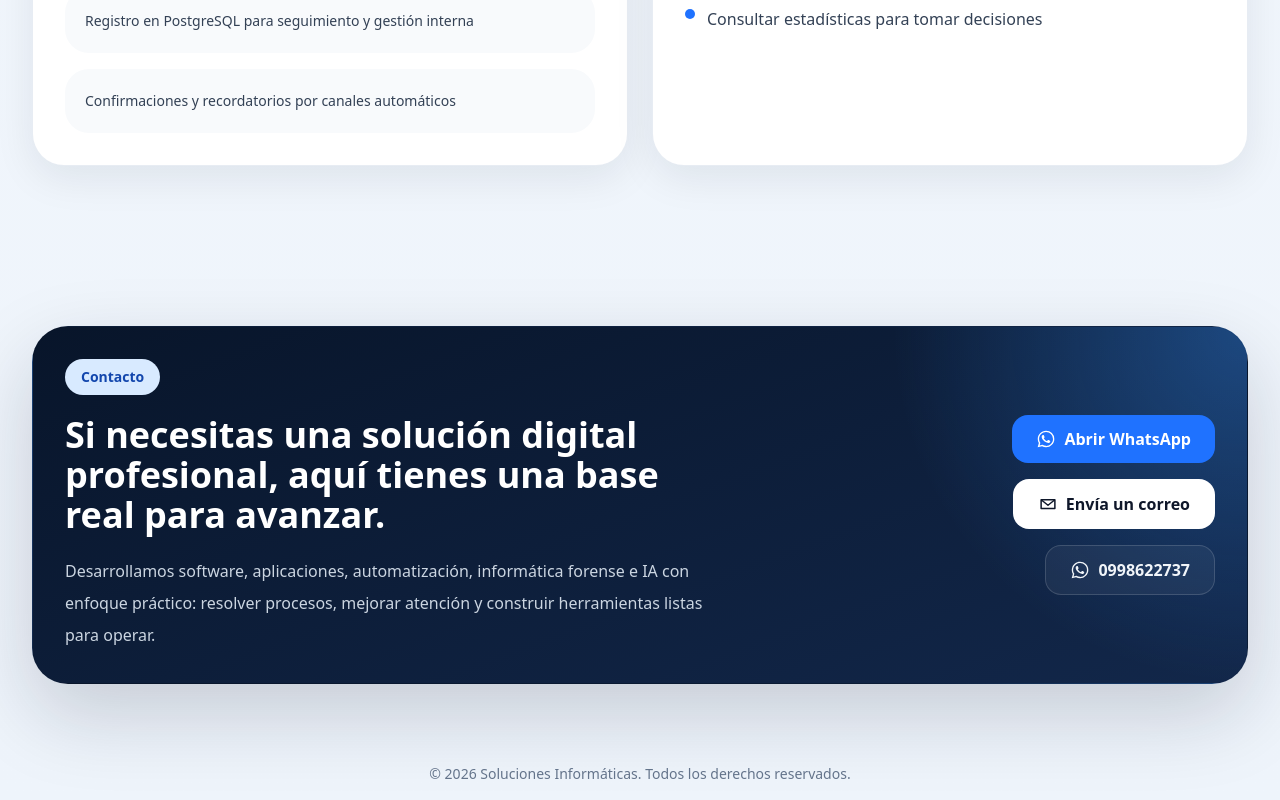
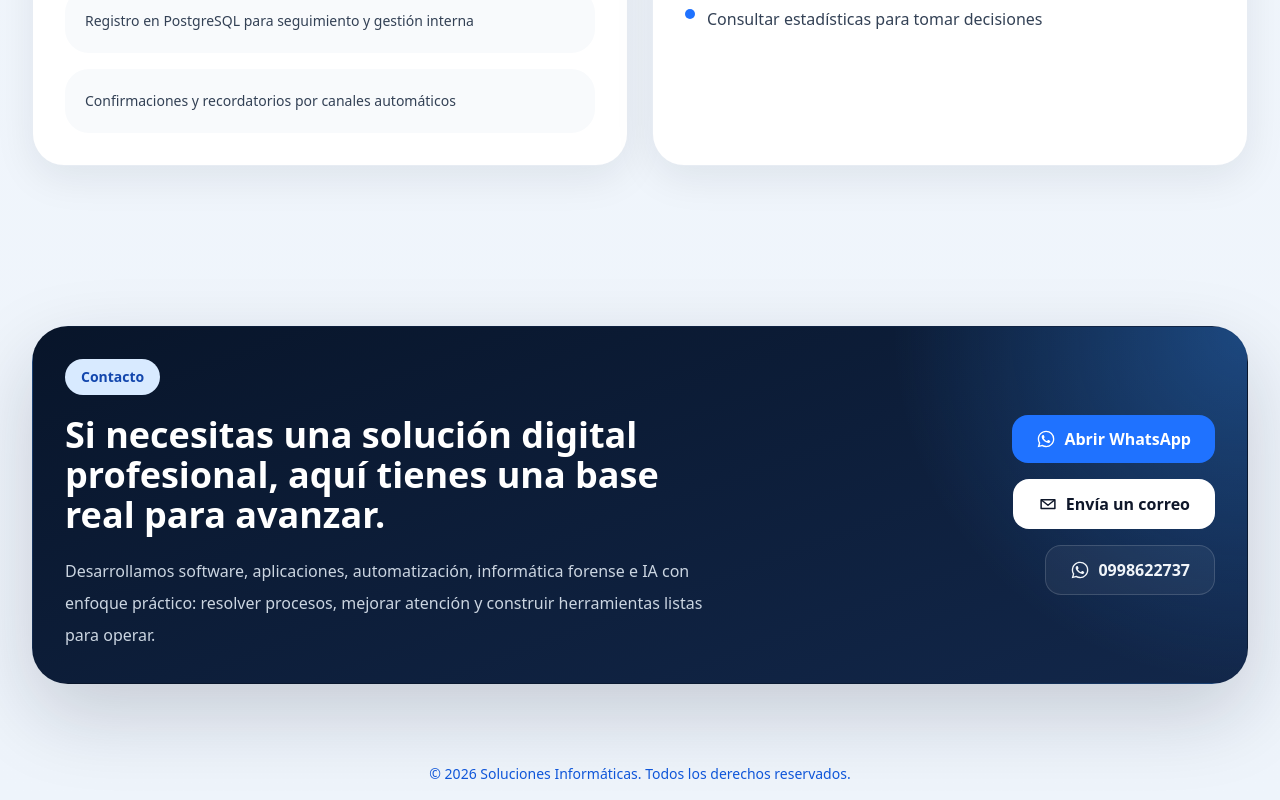
Before and after one commit to solucionesinformaticas169/soluciones-informaticas, a Next.js app: page / in a window 1280 px wide. Shown: the part 3244-4044 px from the top of the page. Built offline with nearby package versions, Linux system fonts and the light colour scheme.

Commit message:
Adjust footer copyright color

```diff
--- a/app/page.tsx
+++ b/app/page.tsx
@@ -290,7 +290,7 @@ export default function HomePage() {
         </div>
       </section>
 
-      <footer className="pb-4 text-center text-sm text-slate-500">
+      <footer className="pb-4 text-center text-sm text-brand-600">
         © 2026 Soluciones Informáticas. Todos los derechos reservados.
       </footer>
     </main>
```
